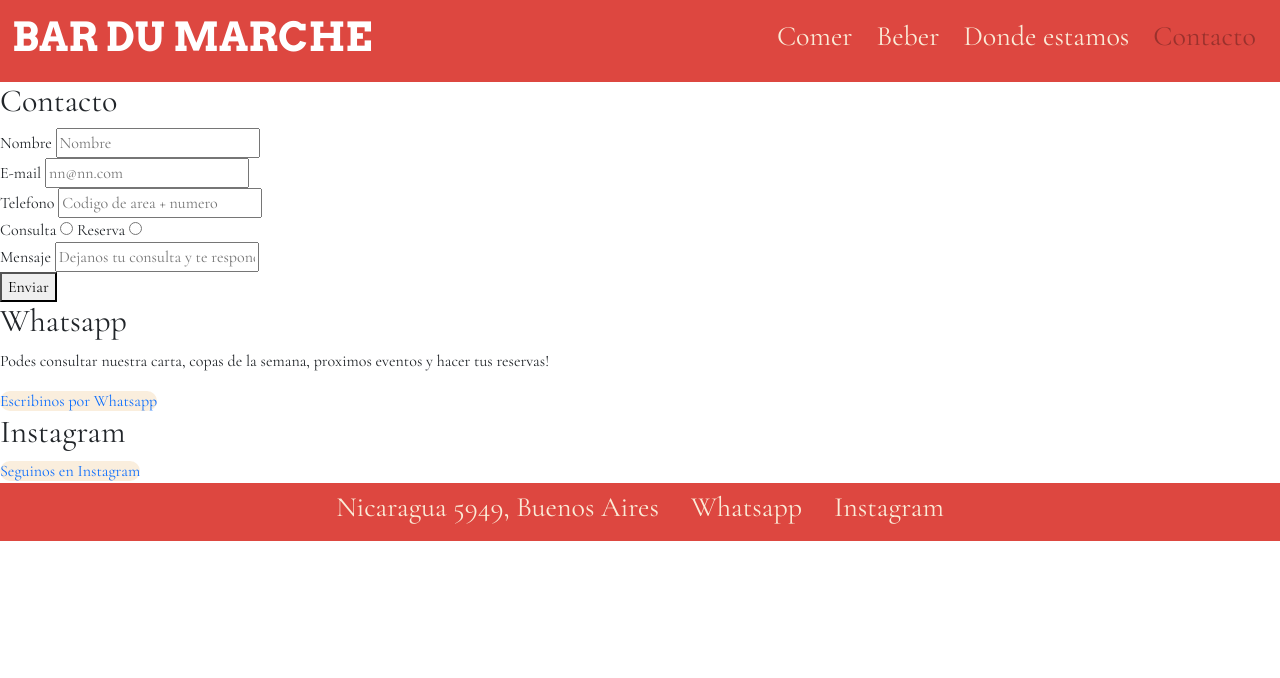
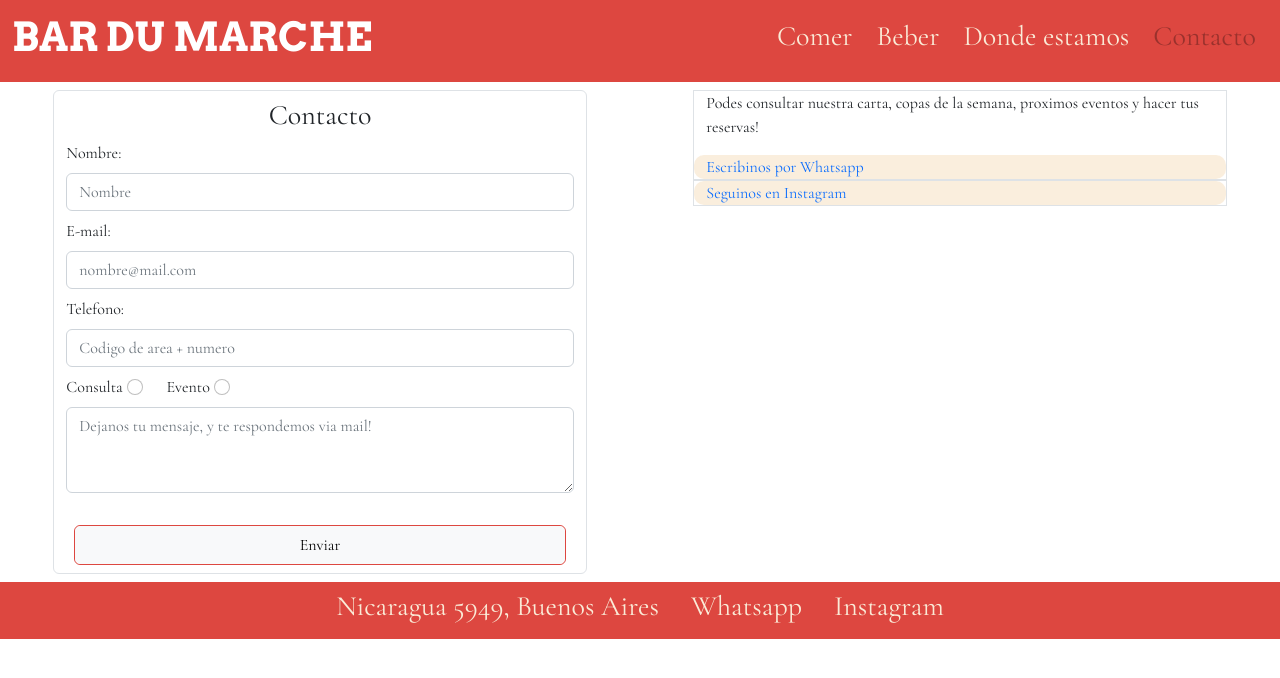
Before and after one commit to carmantegazza/BarDuMarche, a plain HTML site: page pages/contacto.html in a window 1280 px wide. Drawn offline with nearby package versions, Linux system fonts and the light colour scheme.

Commit message:
contacto ok (falta feed ig)

```diff
--- a/pages/contacto.html
+++ b/pages/contacto.html
@@ -26,53 +26,68 @@
                     <ul class="navbar-nav ms-auto mb-2 mb-md-0">
                         <li class="nav-item px-1 h3"><a class="nav-link" href="./comer.html">Comer</a></li>
                         <li class="nav-item px-1 h3"><a class="nav-link" href="./beber.html">Beber</a></li>
-                        <li class="nav-item px-1 h3"><a class="nav-link" href="./donde-estamos.html">Donde estamos</a></li>
-                        <li class="nav-item px-1 h3"><a class="nav-link disabled" href="./contacto.html">Contacto</a></li>
+                        <li class="nav-item px-1 h3"><a class="nav-link" href="./donde-estamos.html">Donde estamos</a>
+                        </li>
+                        <li class="nav-item px-1 h3"><a class="nav-link disabled" href="./contacto.html">Contacto</a>
+                        </li>
                     </ul>
                 </div>
         </nav>
+    </header>
 
     <main>
-        <div class="pagina__contenedor" id="mainContacto">
-            <div class="contenedor__grande">
-                <h2>Contacto</h2>
+        <div class="container-fluid my-3 my-md-2">
+            <div class="row justify-content-around">
+                <div class=" col-10 col-md-5 rounded border mb-3 mb-md-0">
+                    <p class="row justify-content-center mt-2 h3">Contacto</p>
                     <form action="" method="GET" enctype="">
                         <div>
-                        <label for="name"> Nombre </label>
-                        <input type="text" id="name" name="name" placeholder="Nombre" required>
+                            <label for="name" class="form-label">Nombre:</label>
+                            <input type="text" class="form-control" id="name" placeholder="Nombre">
+
                         </div>
-                    <div>
-                        <label for="mail"> E-mail </label>
-                        <input type="email" id="mail" name="mail" placeholder="nn@nn.com" required>
+                        <div class="mt-2">
+                            <label for="mail" class="form-label">E-mail:</label>
+                            <input type="email" class="form-control" id="mail" placeholder="nombre@mail.com">
+
                         </div>
-                    <div>
-                        <label for="telefono"> Telefono </label>
-                        <input type="tel" id="telefono" name="telefono" placeholder="Codigo de area + numero" required>
+                        <div class="mt-2">
+                            <label for="telefono" class="form-label">Telefono:</label>
+                            <input type="tel" class="form-control" id="telefono" placeholder="Codigo de area + numero">
                         </div>
-                    <span>
-                        <label for="motivo"> Consulta </label>
-                        <input type="radio" id="motivo" name="motivo">
+                        <div class="row justify-content-start mt-2">
+                            <span class="col-auto">
+                                <label for="motivo" class="form-check-label" for="flexRadioDefault1"
+                                    name="motivo">Consulta</label>
+                                <input class="form-check-input" type="radio" name="flexRadioDefault"
+                                    id="flexRadioDefault1">
                             </span>
-                    <span>
-                        <label for="motivo"> Reserva </label>
-                        <input type="radio" id="motivo" name="motivo">
+                            <span class="col-auto">
+                                <label for="motivo" class="form-check-label" for="flexRadioDefault1">Evento</label>
+                                <input class="form-check-input" type="radio" name="flexRadioDefault"
+                                    id="flexRadioDefault1">
                             </span>
-                    <div>
-                        <label for="mensaje"> Mensaje </label>
-                        <input type="text" id="mensaje" name="mensaje"
-                            placeholder="Dejanos tu consulta y te responderemos via mail!">
                         </div>
-                    <button> Enviar </button>
+                        <div class="mt-2">
+                            <textarea class="form-control" id="exampleFormControlTextarea1" rows="3"
+                                placeholder="Dejanos tu mensaje, y te respondemos via mail!"></textarea>
+                            <label for="exampleFormControlTextarea1" class="form-label"></label>
+                        </div>
+                        <div class="row justify-content-end my-2 mx-2 rounded" id="boton">
+                            <button type="button" class="btn btn-light">Enviar</button>
+                        </div>
                     </form>
                 </div>
-            <div class="contenedor__chico1">
-                <h2>Whatsapp</h2>
-                <p>Podes consultar nuestra carta, copas de la semana, proximos eventos y hacer tus reservas!</p>
+                <div class="col-10 col-md-5 rounded">
+                    <div class="row border">
+                        <p>Podes consultar nuestra carta, copas de la semana, proximos eventos y hacer tus reservas!
+                        </p>
                         <a href="https://wa.me/5491144085012" target="_blank">Escribinos por Whatsapp</a>
                     </div>
-            <div class="contenedor__chico2">
-                <h2>Instagram</h2>
-                <a href="https://www.instagram.com/bardumarchepalermo" target="_blank">Seguinos en Instagram</a>
+                    <div class="row border h-auto">
+                        <a href="https://www.instagram.com/bardumarchepalermo" target="_blank">Seguinos en
+                            Instagram</a>
+                    </div>
                 </div>
             </div>
         </div>
--- a/style.css
+++ b/style.css
@@ -36,6 +36,11 @@ footer {
     background-color: antiquewhite;
 }
 
+#boton {
+    border: solid 0.1rem #DD4740;
+    border-radius: 0.5rem;
+}
+
 /*home*/
 main a {
     list-style: none;
@@ -57,3 +62,8 @@ main a:hover {
 #cartaBebida {
     background-image: url(./images/drink-bg.jpeg);
 }
+
+/*contacto*/
+button:hover {
+    color: #DD4740;
+}
```
Lines whose indentation alone changed are shown as unchanged.
